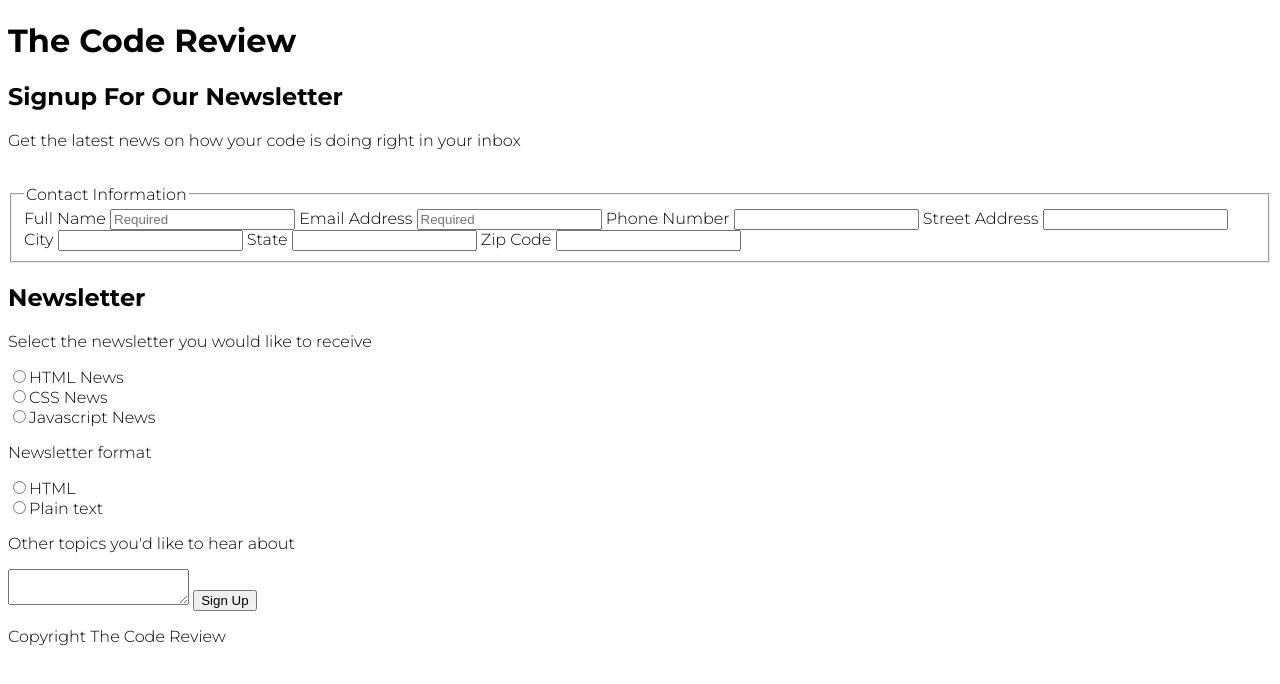
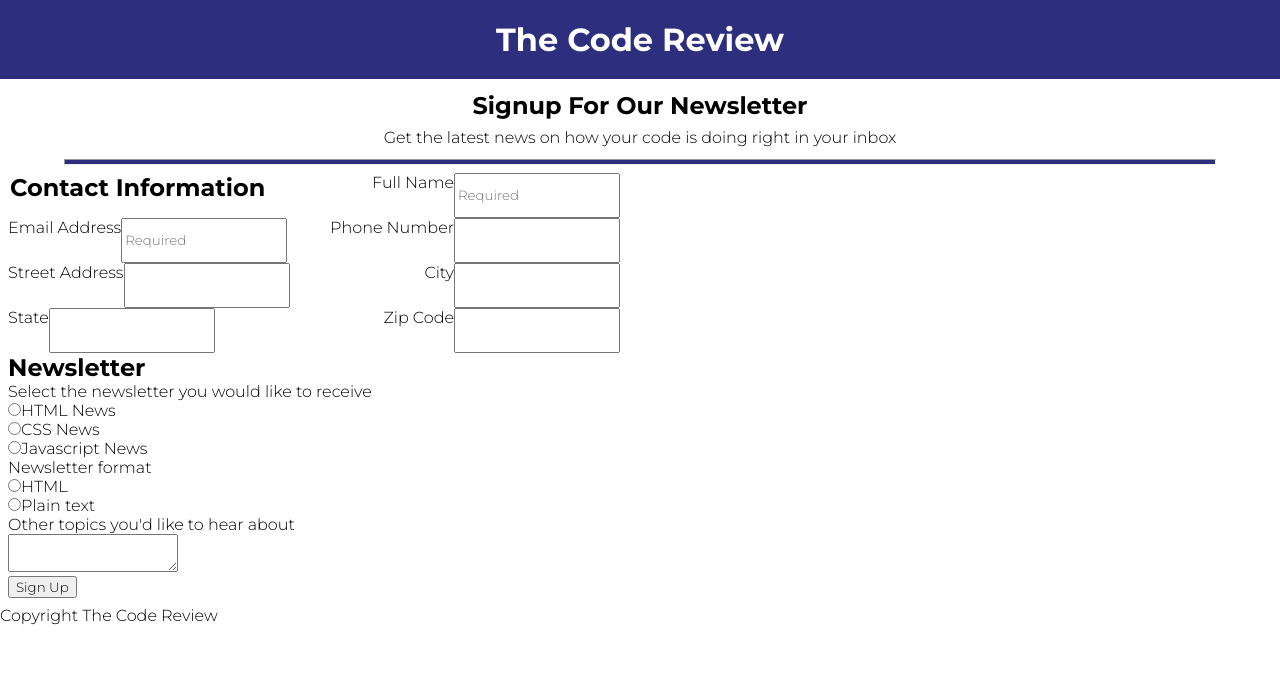
Before and after one commit to Mo-Seleman/Registration-form-project3, a plain HTML site: page index.html in a window 1280 px wide. Drawn offline with Linux system fonts and the light colour scheme; files that its build step writes are made by us from their sources.

Commit message:
Form Aligned

```diff
--- a/css/style.css
+++ b/css/style.css
@@ -1,5 +1,48 @@
-* {box-sizing: border-box;}
+* {
+    box-sizing: border-box;
+    font-family: 'Montserrat', sans-serif;
+    margin: 0;
+}
 
-body {
-    font-family: 'Montserrat', sans-serif;
+header {
+    text-align: center;
+    background: rgb(46, 46, 126);
+    color: white;
+    padding: 20px;
 }
+
+.intro {
+    margin: 8px;
+    text-align: center;
+    line-height: 1.6;
+}
+
+hr {
+    height: 6px;
+    width: 90%;
+    margin: 0 auto;
+    background-color: rgb(46, 46, 126);
+}
+ main {
+     margin: 8px;
+ }
+
+ legend {
+     /* display: flex; */
+     font-size: 1.5em;
+     font-weight: 700;
+ }
+
+ .container, .input-box {
+     display: flex;
+     flex-wrap: wrap;
+     justify-content: space-between;
+}
+
+form{
+    width: calc(100% / 2 - 20px);
+}
+
+ .input-box {
+     height: 45px;
+ }
--- a/index.html
+++ b/index.html
@@ -5,7 +5,7 @@
     <meta http-equiv="X-UA-Compatible" content="IE=edge">
     <meta name="viewport" content="width=device-width, initial-scale=1.0">
     <title>Document</title>
-    <link rel="stylesheet" href="style.css">
+    <link rel="stylesheet" href="css/style.css">
     <script src="https://kit.fontawesome.com/448add6597.js" crossorigin="anonymous"></script>
     <link rel="preconnect" href="https://fonts.googleapis.com">
     <link rel="preconnect" href="https://fonts.gstatic.com" crossorigin>
@@ -13,40 +13,46 @@
 </head>
 <body>
 <header>
-    <div class="main-header">
+    <div>
         <h1>The Code Review</h1>
     </div>
+</header>
     <section class="intro">
         <h2>Signup For Our Newsletter</h3>
-        <p>Get the latest news on how your code is doing right in your inbox</p>
+        <p id="intro-p">Get the latest news on how your code is doing right in your inbox</p>
     </section>
-</header>
-    <br>
+    <hr>
 <main>
-<form>
-    <fieldset>
+<form class="container">
     <legend>Contact Information</legend>
+    <div class="input-box">
         <label for="Name">Full Name</label>
-    <input type="text" name="user-name" id="name" placeholder="Required">
-
+        <input type="text" name="user-name" id="name" placeholder="Required"><br>
+    </div>
+    <div class="input-box">
         <label for="email-address">Email Address</label>
-    <input type="email" name="user-email-address" id="email" placeholder="Required">
-
+        <input type="email" name="user-email-address" id="email" placeholder="Required"><br>
+    </div>
+    <div class="input-box">
         <label for="tel">Phone Number</label>
-    <input type="tel" name="user-tel" id="tel">
-
+        <input type="tel" name="user-tel" id="tel"><br>
+    </div>
+        <div class="input-box">
         <label for="address1">Street Address</label>
-    <input type="text" name="user-address1" id="address1">
-
+    <input type="text" name="user-address1" id="address1"><br>
+    </div>
+    <div class="input-box">
         <label for="address2">City</label>
-    <input type="text" name="user-address2" id="address2">
-
+        <input type="text" name="user-address2" id="address2"><br>
+    </div>
+    <div class="input-box">
         <label for="address3">State</label>
-    <input type="text" name="user-address3" id="address3">
-
+        <input type="text" name="user-address3" id="address3"><br>
+    </div>
+    <div class="input-box">
         <label for="zip">Zip Code</label>
-    <input type="text" name="user-zip" id="zip">
-</fieldset>
+        <input type="text" name="user-zip" id="zip"><br>
+    </div>
 </form>
 
 <section class="newsletter">
@@ -64,9 +70,9 @@
     <input type="radio" name="user-newsletter" id="plain_text" value="receive_newsletter"><label for="plain_text">Plain text</label>
 
     <p>Other topics you'd like to hear about</p>
-    <textarea name="user-newsletter" id="other_topics"></textarea>
+    <textarea name="user-newsletter" id="other_topics"></textarea><br>
 
-    <button type="submit" id="sign_up">Sign Up</button>
+    <button type="submit" value="sign_up">Sign Up</button>
 </section>
 </main>
 </body>
```
Lines whose indentation alone changed are shown as unchanged.
